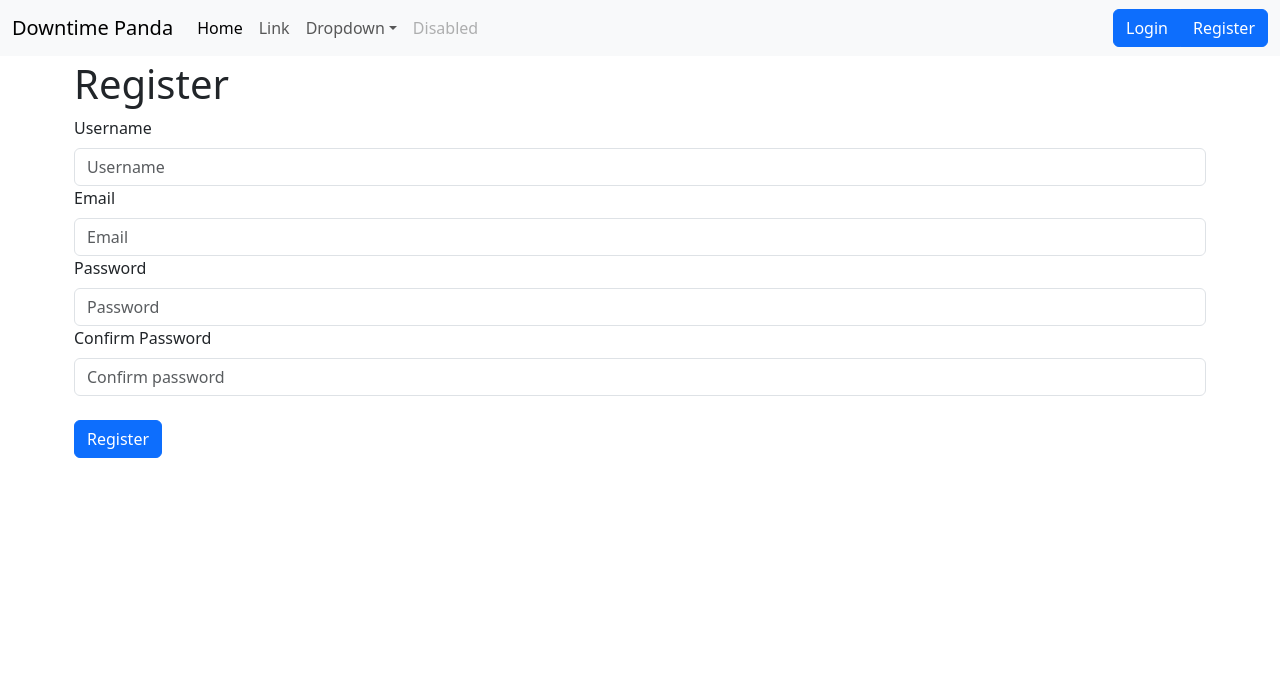
After one commit to Mikel12455/downtime-panda, a Flask app: page /register in a window 1280 px wide. The commit adds this page. Shown: the top 698 px of the page. Run offline with Flask 3, Linux system fonts and the light colour scheme; parts of the project's set-up code (start-up, migrations or seed data) failed here and were passed over.

Commit message:
feat: :poop: Prima bozza  per la registrazione
Aggiunte nuove dipendenze (argon2, flask-WTF, flask-login), e creata una prima bozza di form per la registrazione dell'utente

```diff
--- a/Taskfile.yml
+++ b/Taskfile.yml
@@ -38,6 +38,7 @@ tasks:
       DTPANDA_DB_USER: root
       DTPANDA_DB_PASSWORD: root
       DTPANDA_DB_DATABASE: postgres
+      DTPANDA_SECRET_KEY: test
     cmds:
       - uv run flask --app downtime_panda run --port {{.PORT}} --host {{.HOST}} --debug
 
--- a/pyproject.toml
+++ b/pyproject.toml
@@ -9,8 +9,11 @@ authors = [
 requires-python = ">=3.13"
 dependencies = [
     "apscheduler>=3.11.0",
+    "argon2-cffi>=23.1.0",
     "flask>=3.1.0",
+    "flask-login>=0.6.3",
     "flask-sqlalchemy>=3.1.1",
+    "flask-wtf>=1.2.2",
     "psycopg[binary,pool]>=3.2.9",
     "pytz>=2025.2",
     "requests>=2.32.3",
--- a/src/downtime_panda/app.py
+++ b/src/downtime_panda/app.py
@@ -10,10 +10,14 @@ from apscheduler.schedulers.background import BackgroundScheduler
 from apscheduler.triggers.interval import IntervalTrigger
 from flask import Flask, Response, abort, redirect, request, url_for
 from flask.templating import render_template
+from flask_wtf import FlaskForm
+from wtforms import PasswordField, StringField
+from wtforms.validators import DataRequired
 
 from downtime_panda import model
 
 app = Flask(__name__)
+app.config["SECRET_KEY"] = os.getenv("DTPANDA_SECRET_KEY")
 
 
 def b64encode(data: str):
@@ -67,13 +71,17 @@ def ping_service(service_id: int) -> None:
         model.db.session.commit()
 
 
-# ----------------------------------- HOME ----------------------------------- #
+# ---------------------------------------------------------------------------- #
+#                                     HOME                                     #
+# ---------------------------------------------------------------------------- #
 @app.route("/")
 def index() -> str:
     return render_template("index.html.jinja")
 
 
-# ---------------------------------- SERVICE --------------------------------- #
+# ---------------------------------------------------------------------------- #
+#                                    SERVICE                                   #
+# ---------------------------------------------------------------------------- #
 @app.route("/service/<int:id>")
 def service_detail(id):
     service = model.db.get_or_404(model.Service, id)
@@ -112,6 +120,7 @@ def service_stream(id):
 @app.route("/service/create", methods=["GET", "POST"])
 def service_create():
     if request.method == "POST":
+        # Insert a new service into the database
         service = model.Service(
             name=request.form["name"],
             uri=request.form["uri"],
@@ -120,12 +129,12 @@ def service_create():
         model.db.session.flush((service,))
         model.db.session.refresh(service)
 
+        # Schedule the ping job for the new service
         trigger = IntervalTrigger(seconds=5)
         scheduler.add_job(
             func=ping_service,
             kwargs={"service_id": service.id},
             trigger=trigger,
-            max_instances=1,
             replace_existing=True,
             id=str(service.id),
         )
@@ -134,6 +143,39 @@ def service_create():
         return redirect(url_for("service_detail", id=service.id))
 
     return render_template("service_create.html.jinja")
+
+
+# ---------------------------------------------------------------------------- #
+#                                     USER                                     #
+# ---------------------------------------------------------------------------- #
+@app.route("/register", methods=["GET", "POST"])
+def register():
+    # POST
+    if request.method == "POST":
+        # Handle user registration logic here
+        return redirect(url_for("index"))
+
+    # GET
+    class RegisterForm(FlaskForm):
+        username = StringField(
+            "Username", description="Username", validators=[DataRequired()]
+        )
+        email = StringField("Email", description="Email", validators=[DataRequired()])
+        password = PasswordField(
+            "Password", description="Password", validators=[DataRequired()]
+        )
+        confirm_password = PasswordField(
+            "Confirm Password",
+            description="Confirm password",
+            validators=[DataRequired()],
+        )
+
+    return render_template("register.html.jinja", form=RegisterForm())
+
+
+@app.route("/user")
+def user_index():
+    return render_template("user_index.html.jinja")
 
 
 @app.route("/stream/ping/<website>")
--- a/src/downtime_panda/model.py
+++ b/src/downtime_panda/model.py
@@ -62,3 +62,16 @@ class Ping(db.Model):
             "http_response": self.http_response,
             "pinged_at": self.pinged_at.isoformat(),
         }
+
+
+class User(db.Model):
+    __tablename__ = "user"
+    __table_args__ = {"schema": SCHEMA}
+    # ---------------------------------- COLUMNS --------------------------------- #
+    id: Mapped[int] = mapped_column(primary_key=True)
+    username: Mapped[str] = mapped_column(unique=True)
+    password_hash: Mapped[str] = mapped_column()
+
+    def __init__(self, username: str, password_hash: str):
+        self.username = username
+        self.password_hash = password_hash
--- a/src/downtime_panda/templates/base/navbar.html.jinja
+++ b/src/downtime_panda/templates/base/navbar.html.jinja
@@ -48,6 +48,12 @@
                     <a class="nav-link disabled" aria-disabled="true">Disabled</a>
                 </li>
             </ul>
+            <div class="d-flex">
+                <div class="btn-group" role="group">
+                    <a class="btn btn-primary" href="{{ url_for('index') }}">Login</a>
+                    <a class="btn btn-primary" href="{{ url_for('register') }}">Register</a>
+                </div>
+            </div>
         </div>
     </div>
 </nav>
--- /dev/null
+++ b/src/downtime_panda/templates/register.html.jinja
@@ -0,0 +1,27 @@
+{% extends "base.html.jinja" %}
+{% macro bootstrap_field(field) %}
+    <div class="form-group">
+        {{ field.label(class="form-label") }}
+        {{ field(class="form-control", placeholder=field.description, size=32) }}
+        {% if field.errors %}
+            <div class="invalid-feedback">
+                {% for error in field.errors %}{{ error }}{% endfor %}
+            </div>
+        {% endif %}
+    </div>
+{% endmacro %}
+{% block title %}
+    Register
+{% endblock title %}
+{% block body %}
+    <h1>Register</h1>
+    <form method="post" action="{{ url_for('register') }}">
+        {{ form.hidden_tag() }}
+        {{ bootstrap_field(form.username) }}
+        {{ bootstrap_field(form.email) }}
+        {{ bootstrap_field(form.password) }}
+        {{ bootstrap_field(form.confirm_password) }}
+        <br>
+        <input type="submit" class="btn btn-primary" value="Register">
+    </form>
+{% endblock body %}
```
Also changed, not shown: 1 other file.
